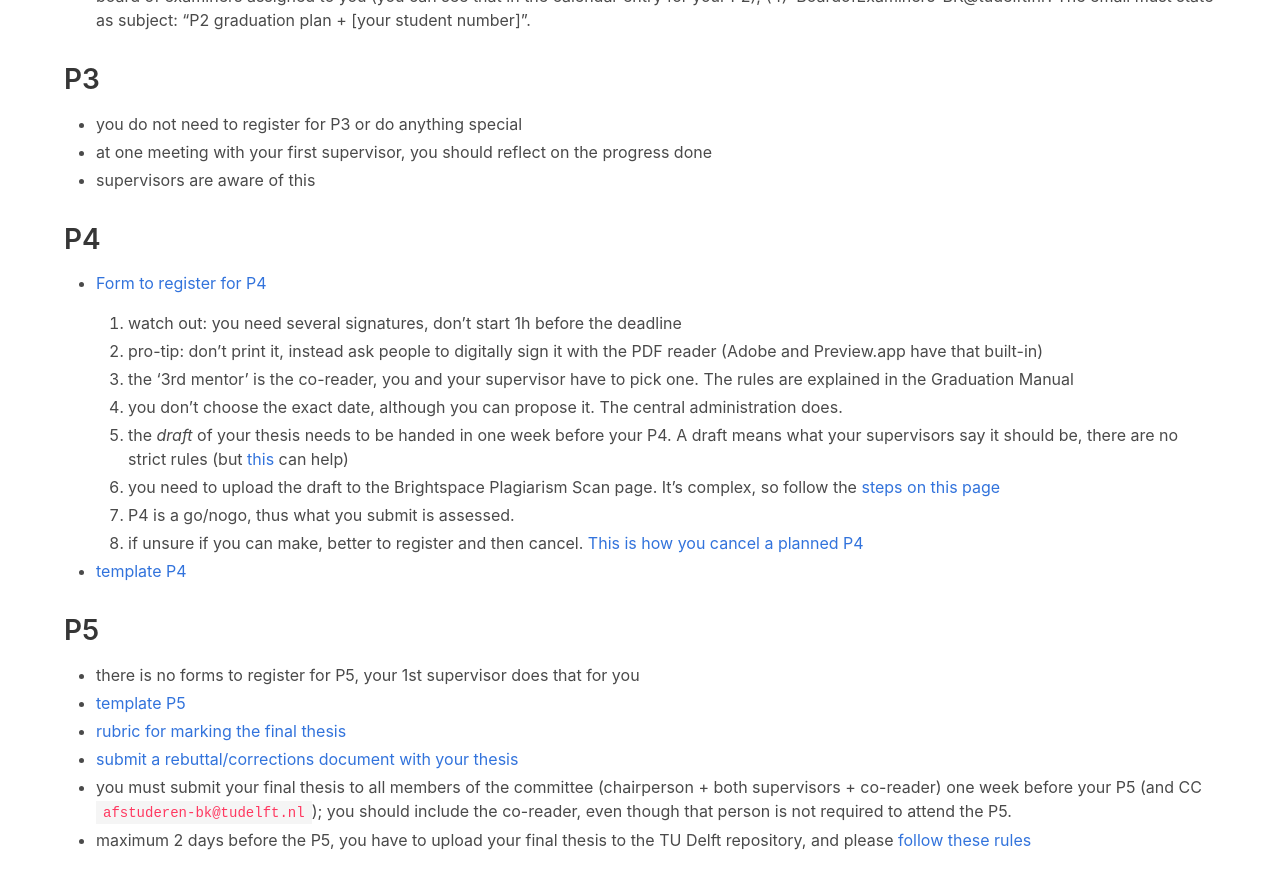
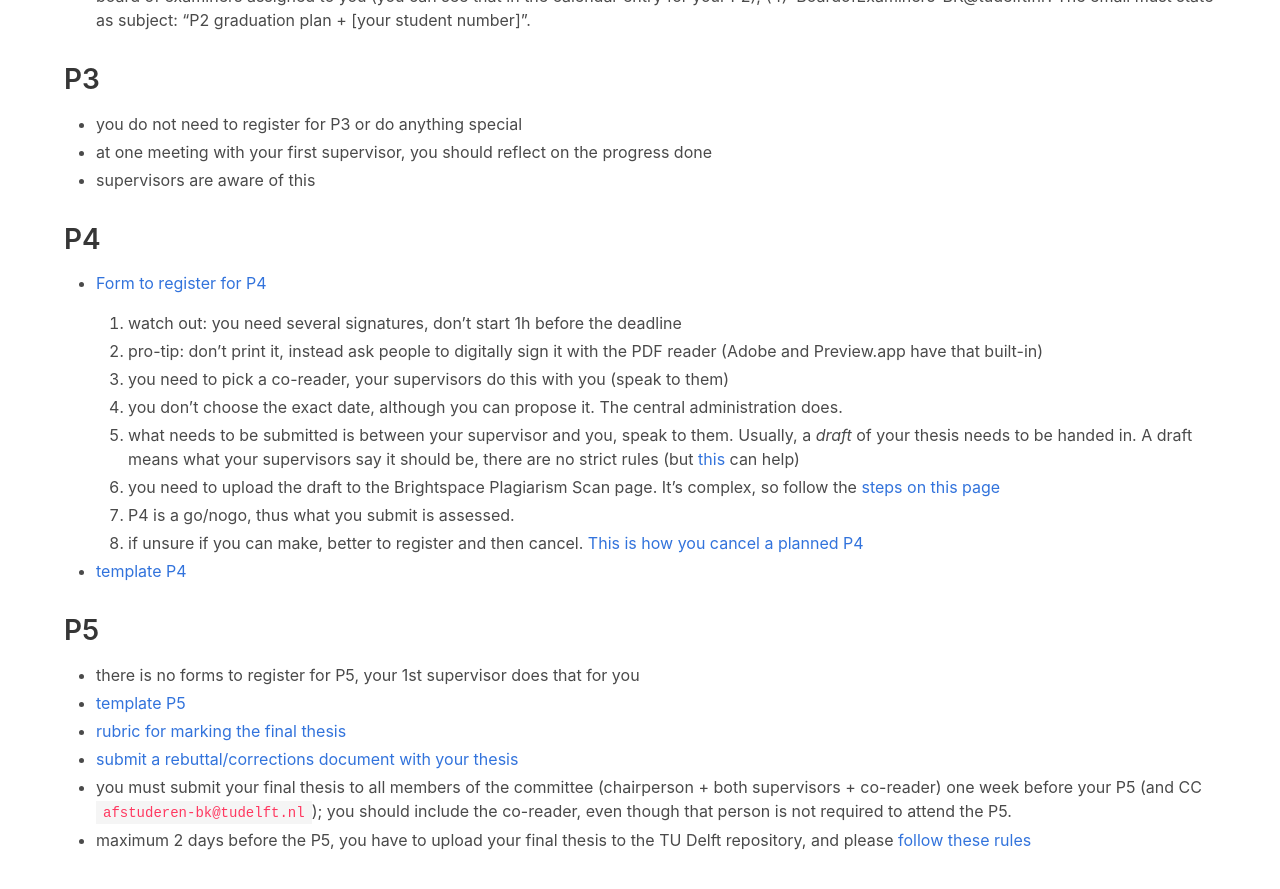
Before and after one commit to tudelft3d/geo2020, a Jekyll site: the page built from rules/index.md, in a window 1280 px wide and 900 px high, scrolled down 1639 px. Shown: the top 889 px of the window. Built offline with Jekyll 4.4.1, drawn with Linux system fonts in a browser that asks for light colours; nearby versions of some CDN libraries.

Commit message:
Update P4 rules for new setup

```diff
--- a/rules/index.md
+++ b/rules/index.md
@@ -54,9 +54,9 @@ The email must state as subject: "P2 graduation plan + [your student number]".
 
   1. watch out: you need several signatures, don't start 1h before the deadline
   1. pro-tip: don't print it, instead ask people to digitally sign it with the PDF reader (Adobe and Preview.app have that built-in)
-  1. the '3rd mentor' is the co-reader, you and your supervisor have to pick one. The rules are explained in the Graduation Manual
+  1. you need to pick a co-reader, your supervisors do this with you (speak to them)
   1. you don't choose the exact date, although you can propose it. The central administration does.
-  1. the *draft* of your thesis needs to be handed in one week before your P4. A draft means what your supervisors say it should be, there are no strict rules (but [this](https://3d.bk.tudelft.nl/courses/geo2020/faq/#what-is-a-complete-draft-at-p4) can help)
+  1. what needs to be submitted is between your supervisor and you, speak to them. Usually, a *draft* of your thesis needs to be handed in. A draft means what your supervisors say it should be, there are no strict rules (but [this](https://3d.bk.tudelft.nl/courses/geo2020/faq/#what-is-a-complete-draft-at-p4) can help)
   1. you need to upload the draft to the Brightspace Plagiarism Scan page. It's complex, so follow the [steps on this page](../plagiarism)
   1. P4 is a go/nogo, thus what you submit is assessed.
   1. if unsure if you can make, better to register and then cancel. [This is how you cancel a planned P4](../faq/#withdrawing-from-p4)
```
